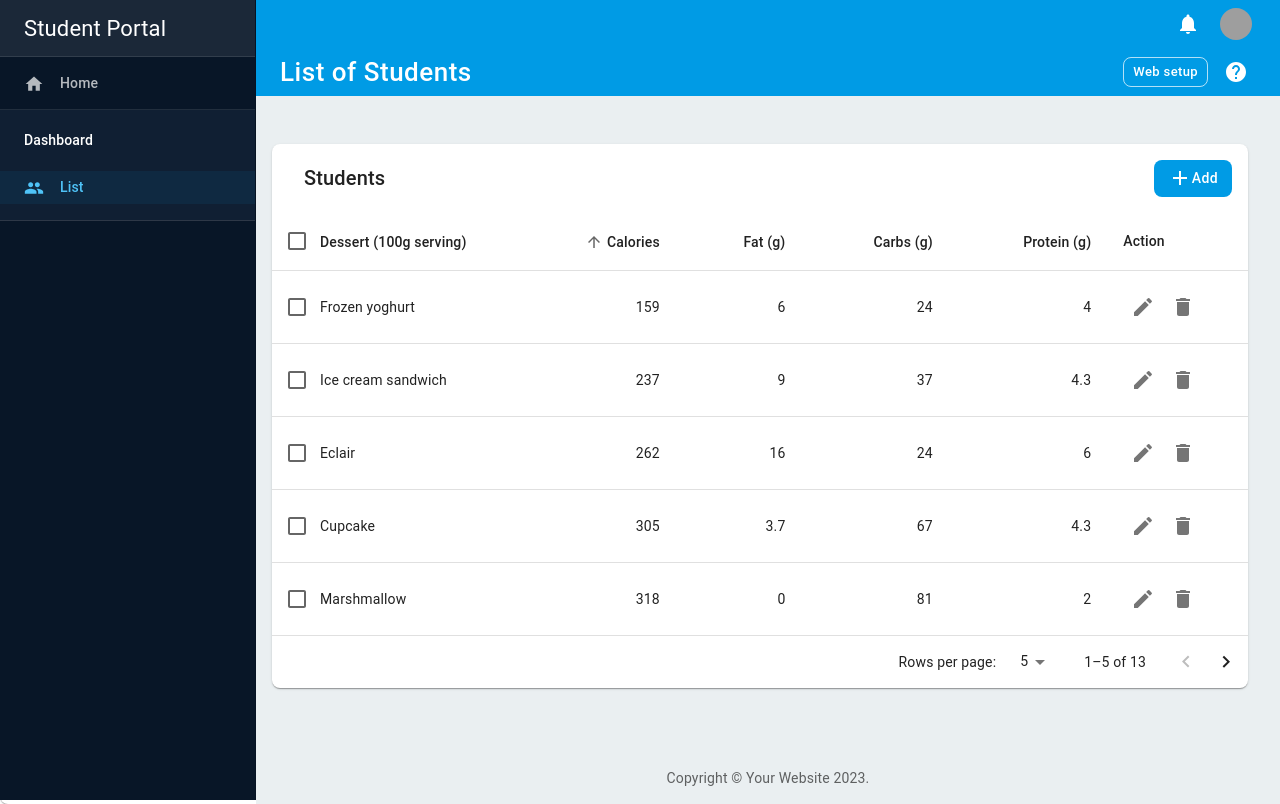
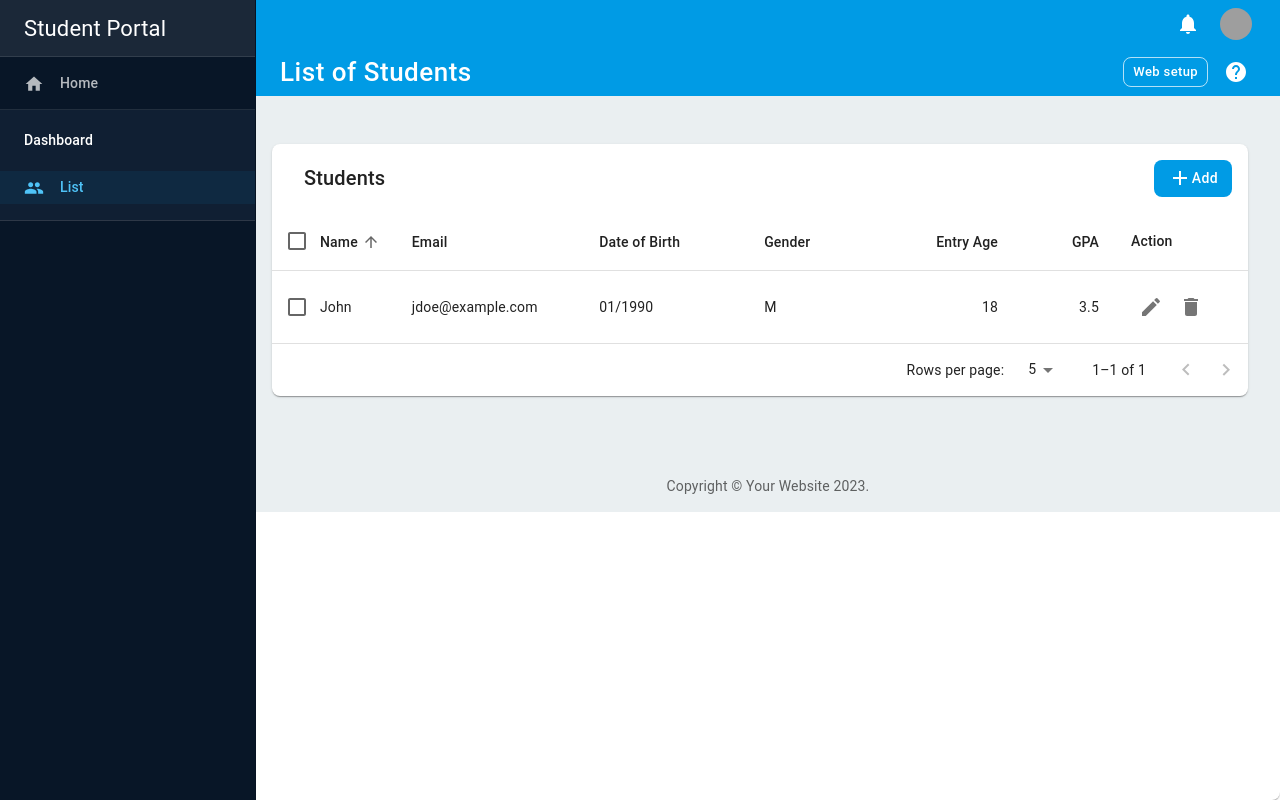
Before and after one commit to aliraza5490/student-portal, a Next.js app: page / in a window 1280 px wide. Built offline with nearby package versions, Linux system fonts and the light colour scheme; grey boxes are pictures that could not be loaded.

Commit message:
add student list table

```diff
--- a/src/components/EnhancedTable.js
+++ b/src/components/EnhancedTable.js
@@ -22,31 +22,18 @@ import { visuallyHidden } from "@mui/utils";
 import PropTypes from "prop-types";
 import * as React from "react";
 
-function createData(name, calories, fat, carbs, protein) {
+function createData(name, email, dob, gender, entry_age, gpa) {
   return {
     name,
-    calories,
-    fat,
-    carbs,
-    protein,
+    email,
+    dob,
+    gender,
+    entry_age,
+    gpa,
   };
 }
 
-const rows = [
-  createData("Cupcake", 305, 3.7, 67, 4.3),
-  createData("Donut", 452, 25.0, 51, 4.9),
-  createData("Eclair", 262, 16.0, 24, 6.0),
-  createData("Frozen yoghurt", 159, 6.0, 24, 4.0),
-  createData("Gingerbread", 356, 16.0, 49, 3.9),
-  createData("Honeycomb", 408, 3.2, 87, 6.5),
-  createData("Ice cream sandwich", 237, 9.0, 37, 4.3),
-  createData("Jelly Bean", 375, 0.0, 94, 0.0),
-  createData("KitKat", 518, 26.0, 65, 7.0),
-  createData("Lollipop", 392, 0.2, 98, 0.0),
-  createData("Marshmallow", 318, 0, 81, 2.0),
-  createData("Nougat", 360, 19.0, 9, 37.0),
-  createData("Oreo", 437, 18.0, 63, 4.0),
-];
+const rows = [createData("John", "jdoe@example.com", "01/1990", "M", 18, 3.5)];
 
 function descendingComparator(a, b, orderBy) {
   if (b[orderBy] < a[orderBy]) {
@@ -85,31 +72,37 @@ const headCells = [
     id: "name",
     numeric: false,
     disablePadding: true,
-    label: "Dessert (100g serving)",
+    label: "Name",
   },
   {
-    id: "calories",
+    id: "email",
+    numeric: false,
+    disablePadding: false,
+    label: "Email",
+  },
+  {
+    id: "dob",
+    numeric: false,
+    disablePadding: false,
+    label: "Date of Birth",
+  },
+  {
+    id: "gender",
+    numeric: false,
+    disablePadding: false,
+    label: "Gender",
+  },
+  {
+    id: "entry_age",
     numeric: true,
     disablePadding: false,
-    label: "Calories",
+    label: "Entry Age",
   },
   {
-    id: "fat",
+    id: "gpa",
     numeric: true,
     disablePadding: false,
-    label: "Fat (g)",
-  },
-  {
-    id: "carbs",
-    numeric: true,
-    disablePadding: false,
-    label: "Carbs (g)",
-  },
-  {
-    id: "protein",
-    numeric: true,
-    disablePadding: false,
-    label: "Protein (g)",
+    label: "GPA",
   },
 ];
 
@@ -243,7 +236,7 @@ EnhancedTableToolbar.propTypes = {
 
 export default function EnhancedTable() {
   const [order, setOrder] = React.useState("asc");
-  const [orderBy, setOrderBy] = React.useState("calories");
+  const [orderBy, setOrderBy] = React.useState("name");
   const [selected, setSelected] = React.useState([]);
   const [page, setPage] = React.useState(0);
   const [dense, setDense] = React.useState(false);
@@ -364,10 +357,11 @@ export default function EnhancedTable() {
                     >
                       {row.name}
                     </TableCell>
-                    <TableCell align="right">{row.calories}</TableCell>
-                    <TableCell align="right">{row.fat}</TableCell>
-                    <TableCell align="right">{row.carbs}</TableCell>
-                    <TableCell align="right">{row.protein}</TableCell>
+                    <TableCell>{row.email}</TableCell>
+                    <TableCell>{row.dob}</TableCell>
+                    <TableCell>{row.gender}</TableCell>
+                    <TableCell align="right">{row.entry_age}</TableCell>
+                    <TableCell align="right">{row.gpa}</TableCell>
 
                     <TableCell>
                       <IconButton>
```
Also changed, not shown: students - Sheet1.csv.
